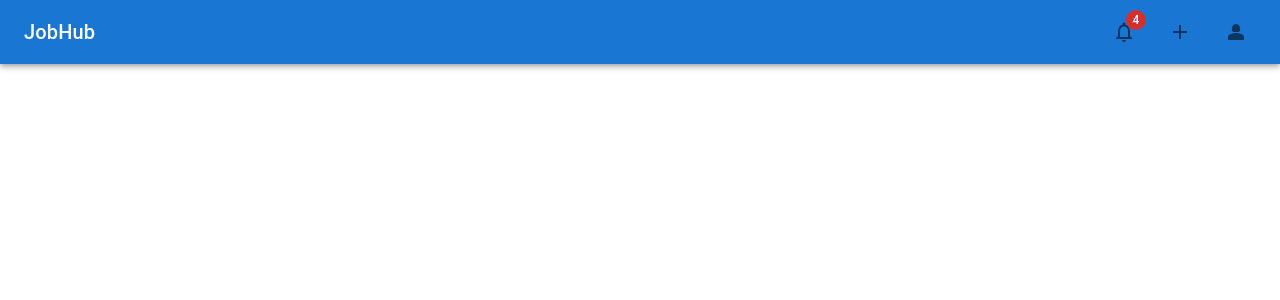
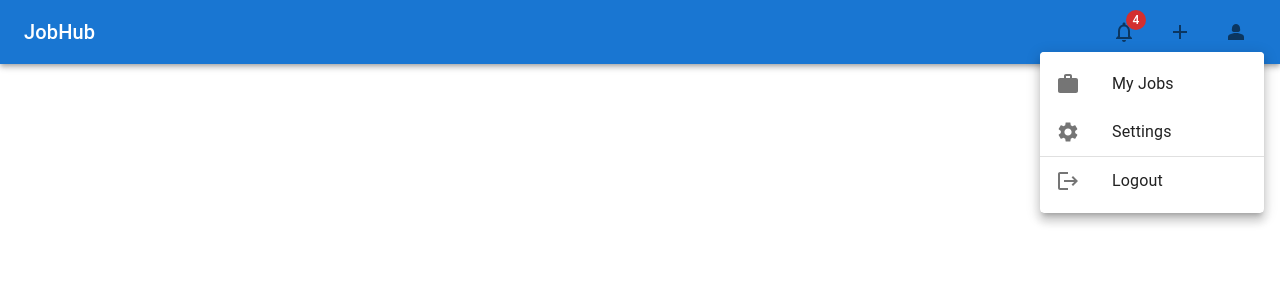
Before and after one commit to nnha19/jobhub-client, a React (Vite) app: page / in a window 1280 px wide. Both pictures are taken after a click on the button 1236 px from the left and 32 px from the top of the page. Shown: the top 300 px of the page. Built offline with nearby package versions, Linux system fonts and the light colour scheme.

Commit message:
feat: creat profile popover with navigation links

```diff
--- /dev/null
+++ b/src/features/recruiters/components/RecruiterProfilePopover.tsx
@@ -0,0 +1,70 @@
+import {
+  Divider,
+  List,
+  ListItem,
+  ListItemButton,
+  ListItemIcon,
+  ListItemText,
+  Paper,
+  Popover,
+  Stack,
+} from "@mui/material";
+import WorkIcon from "@mui/icons-material/Work";
+import LogoutIcon from "@mui/icons-material/Logout";
+import SettingsIcon from "@mui/icons-material/Settings";
+
+interface IProps {
+  anchorEl: HTMLButtonElement | null;
+  onClose: () => void;
+}
+
+const RecruiterProfilePopover = ({ anchorEl, onClose }: IProps) => {
+  const open = Boolean(anchorEl);
+
+  return (
+    <Popover
+      anchorOrigin={{
+        vertical: "bottom",
+        horizontal: "right",
+      }}
+      onClose={onClose}
+      anchorEl={anchorEl}
+      open={open}
+    >
+      <Paper sx={{ width: "14rem" }}>
+        <Stack>
+          <List>
+            <ListItem disablePadding disableGutters>
+              <ListItemButton>
+                <ListItemIcon>
+                  <WorkIcon />
+                </ListItemIcon>
+                <ListItemText primary="My Jobs" />
+              </ListItemButton>
+            </ListItem>
+
+            <ListItem disablePadding disableGutters>
+              <ListItemButton>
+                <ListItemIcon>
+                  <SettingsIcon />
+                </ListItemIcon>
+                <ListItemText primary="Settings" />
+              </ListItemButton>
+            </ListItem>
+            <Divider />
+            <ListItem disablePadding disableGutters>
+              <ListItemButton>
+                <ListItemIcon>
+                  <LogoutIcon />
+                </ListItemIcon>
+                <ListItemText primary="Logout" />
+              </ListItemButton>
+            </ListItem>
+          </List>
+        </Stack>
+      </Paper>
+    </Popover>
+  );
+};
+
+export default RecruiterProfilePopover;
--- /dev/null
+++ b/src/features/recruiters/index.ts
@@ -0,0 +1,3 @@
+import RecruiterProfilePopover from "./components/RecruiterProfilePopover";
+
+export default RecruiterProfilePopover;
--- a/src/layouts/RecruiterAppbar.tsx
+++ b/src/layouts/RecruiterAppbar.tsx
@@ -1,11 +1,16 @@
+import { useState } from "react";
+
 import { Badge, IconButton, Stack, Tooltip } from "@mui/material";
 import Person2Icon from "@mui/icons-material/Person2";
 import AddIcon from "@mui/icons-material/Add";
 import NotificationsNoneIcon from "@mui/icons-material/NotificationsNone";
 
 import { AppbarWrapper } from "./MainAppbar";
+import RecruiterProfilePopover from "../features/recruiters";
 
 const RecruiterAppbar = () => {
+  const [anchorEl, setAnchorEl] = useState<HTMLButtonElement | null>(null);
+
   return (
     <AppbarWrapper>
       <Stack alignItems="center" spacing={2} direction="row">
@@ -19,9 +24,13 @@ const RecruiterAppbar = () => {
             <AddIcon />
           </IconButton>
         </Tooltip>
-        <IconButton>
+        <IconButton onClick={(e) => setAnchorEl(e.currentTarget)}>
           <Person2Icon />
         </IconButton>
+        <RecruiterProfilePopover
+          anchorEl={anchorEl}
+          onClose={() => setAnchorEl(null)}
+        />
       </Stack>
     </AppbarWrapper>
   );
```
